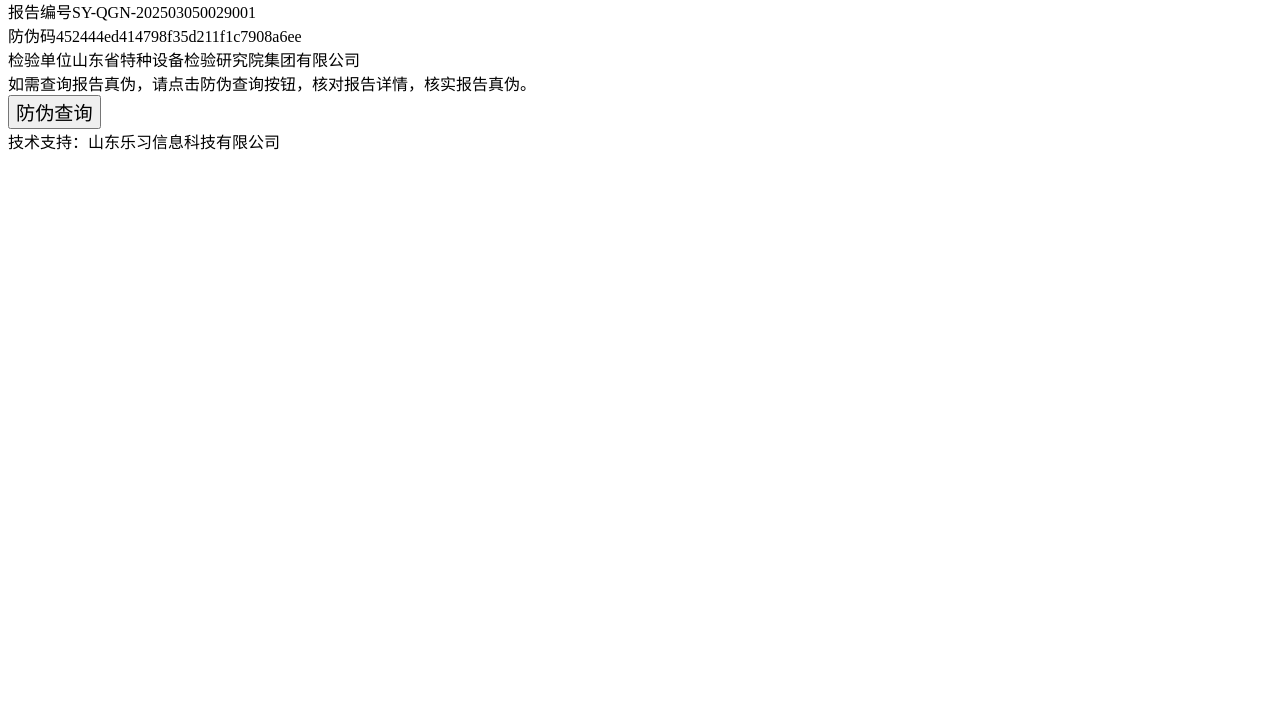
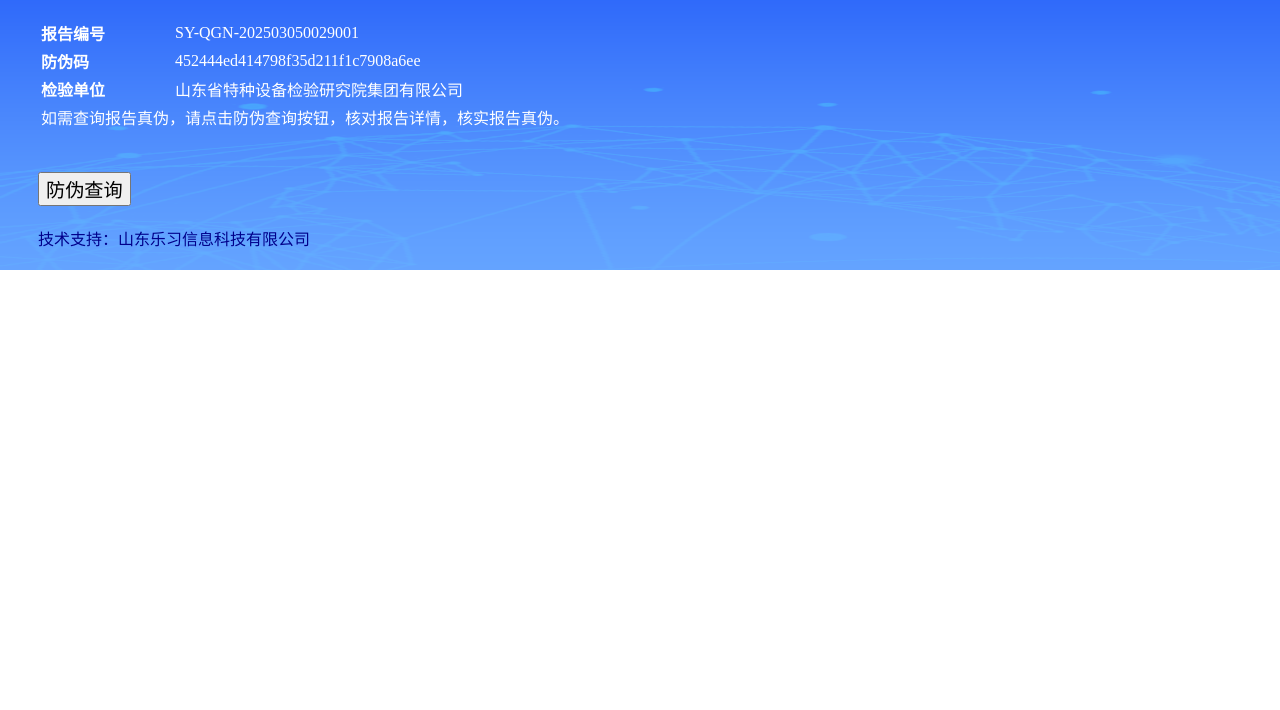
Before and after one commit to jy-sei/jy-sei.github.io, a plain HTML site: page index3.html in a window 1280 px wide. Shown: the part 90-800 px from the top of the page. Drawn offline with Linux system fonts and the light colour scheme.

Commit message:
3st commit

```diff
--- a/index3.html
+++ b/index3.html
@@ -121,24 +121,43 @@
 
   </style>
 </head>
-<body>
-  <div class="container">
-    <h1>报告信息查询</h1>
+<body style="padding: 0px;background-image: url('./fangwei-body.png');  background-repeat: no-repeat; background-size: 100% 100%; -moz-background-size:100% 100%;">
+<div class="banner" style="background-image: url('./fangwei-top.png');  background-repeat: no-repeat; background-size: 100% 100%; -moz-background-size:100% 100%;">
+    <div>报告信息查询</div>
+</div>
 
-    <div class="info-item"><span class="highlight">报告编号</span>SY-QGN-202503050029001</div>
-    <div class="info-item"><span class="highlight">防伪码</span>452444ed414798f35d211f1c7908a6ee</div>
-    <div class="info-item"><span class="highlight">检验单位</span>山东省特种设备检验研究院集团有限公司</div>
+<div class="container" style="margin: 20px 0px 0px 0px; padding: 0px 15px">
+    <div class="container col-xs-12 col-sm-10 col-md-8 col-lg-6" style="padding: 0px 15px;color:#fff;">
+        <table id="gasinfo" class="table table-bordered text-center col-xs-12 col-sm-12 col-md-12 col-lg-12"
+               style="word-break: break-all; word-wrap: break-all;border: none;">
 
-    <div class="info-item">
-      如需查询报告真伪，请点击防伪查询按钮，核对报告详情，核实报告真伪。
+                    <tr>
+                        <th class="col-xs-5 col-sm-5 col-md-5 col-lg-5">报告编号</th>
+                        <td class="col-xs-7 col-sm-7 col-md-7 col-lg-7">SY-QGN-202503050029001</td>
+                    </tr>
+                    <tr>
+                        <th class="col-xs-5 col-sm-5 col-md-5 col-lg-5">防伪码</th>
+                        <td class="col-xs-7 col-sm-7 col-md-7 col-lg-7">452444ed414798f35d211f1c7908a6ee</td>
+                    </tr>
+            <tr>
+                <th class="col-xs-5 col-sm-5 col-md-5 col-lg-5">检验单位</th>
+                <td class="col-xs-7 col-sm-7 col-md-7 col-lg-7">山东省特种设备检验研究院集团有限公司</td>
+            </tr>
+            <tr>
+                <td colspan="2" class="col-xs-7 col-sm-7 col-md-7 col-lg-7" style="background-image: url("")">如需查询报告真伪，请点击防伪查询按钮，核对报告详情，核实报告真伪。</td>
+            </tr>
+
+        </table>
+        <div class="text-center"
+             style="margin: 40px 0px 20px 0px; padding: 0px; color:darkblue;">
+            <button onclick="downloadPdf()" style="font-size: larger">防伪查询</button>
+        </div>
+        <div class="text-center"
+             style="margin: 20px 0px 20px 0px; padding: 0px; color:darkblue;">技术支持：山东乐习信息科技有限公司
+        </div>
     </div>
+</div>
 
-    <div class="button">
-      <button onclick="downloadPdf()" style="font-size: larger">防伪查询</button>
-    </div>
-
-    <div class="footer">技术支持：山东乐习信息科技有限公司</div>
-  </div>
   <script type="text/javascript" >
     function downloadPdf(){
         var url ='./fangwei.pdf'
```
